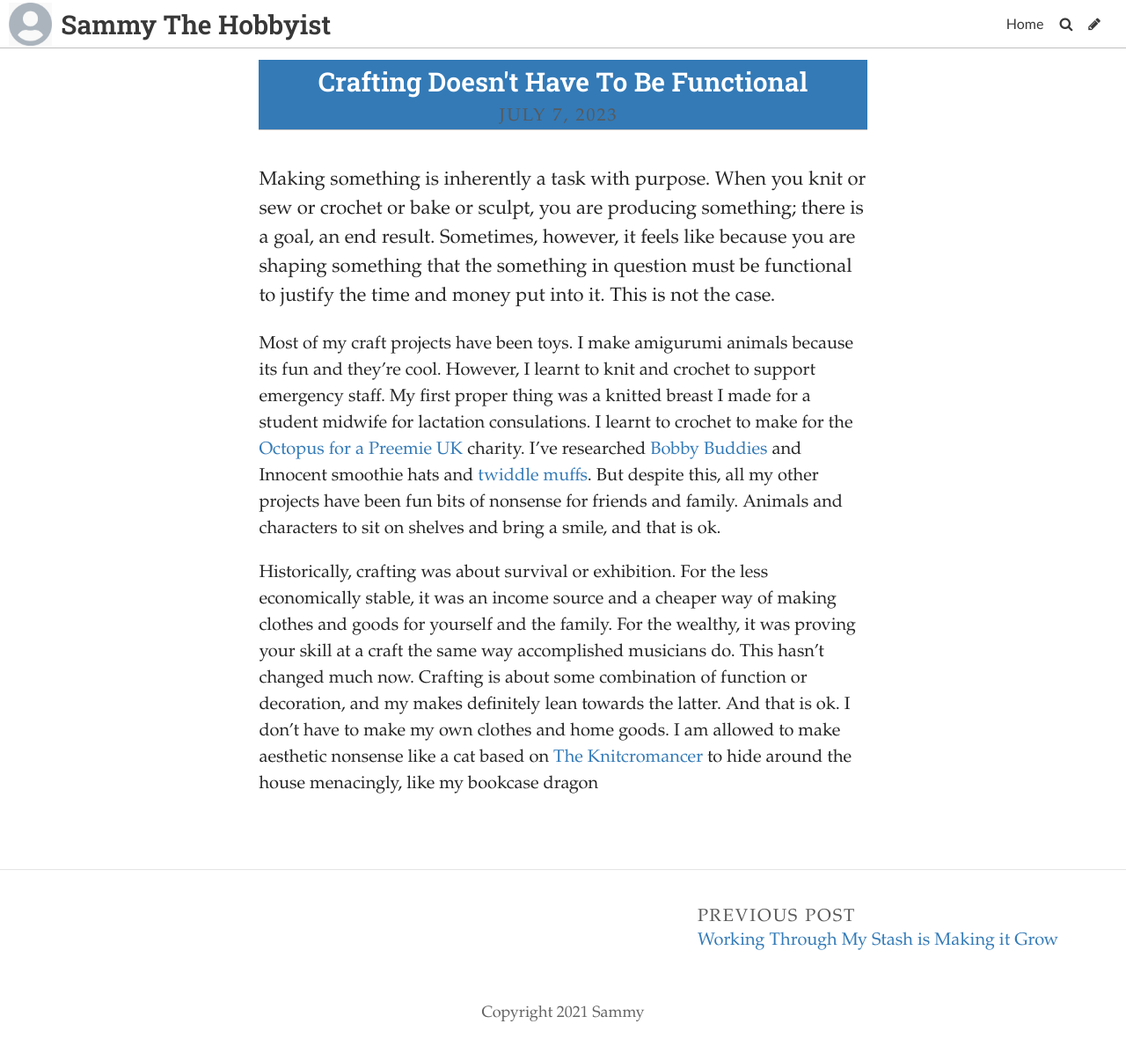
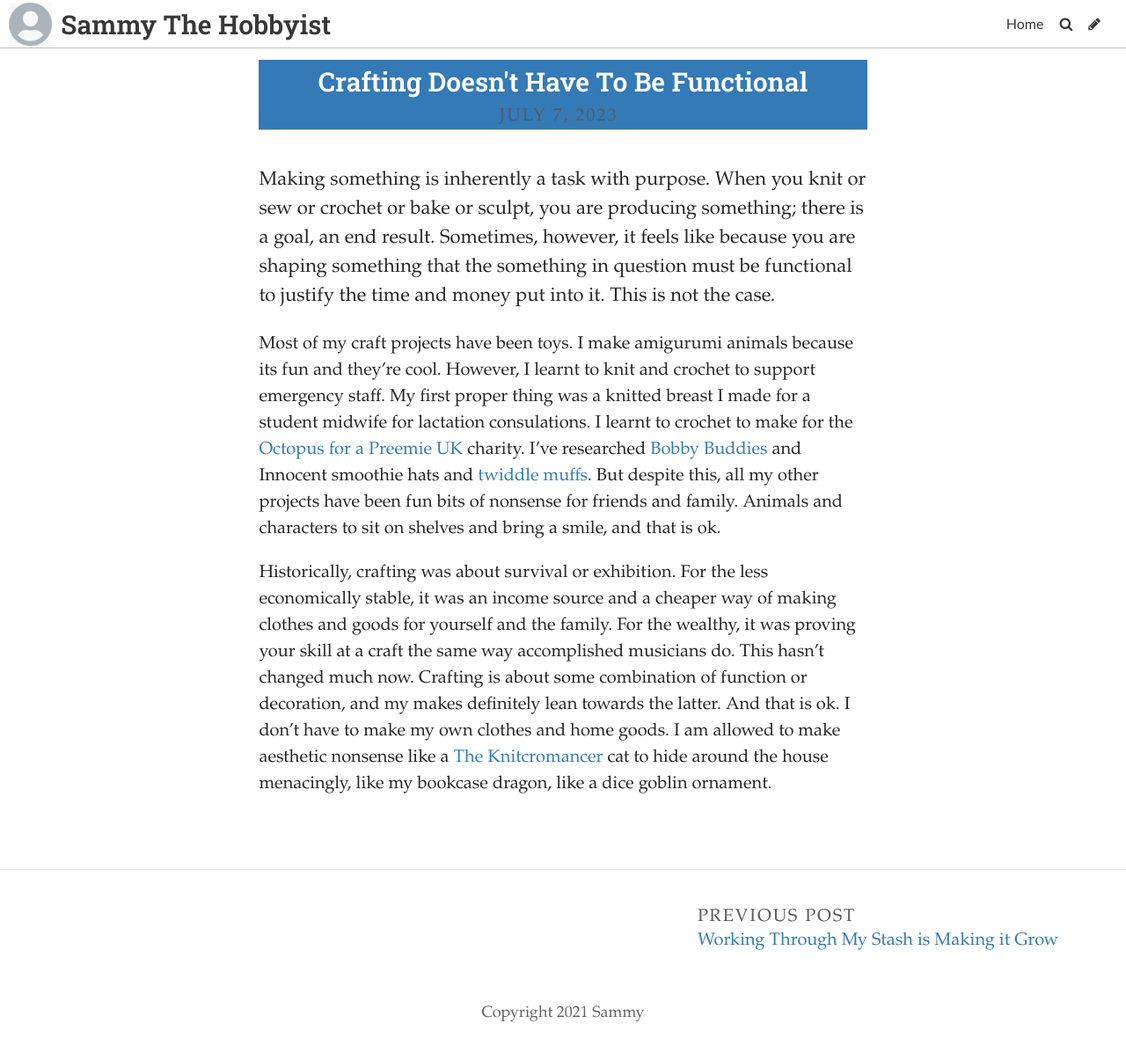
Before and after one commit to SammySpinsAYarn/Blog, a Jekyll site: the page built from _posts/2023-07-06-crafting-doesnt-have-to-be-functional.md, in a window 1280 px wide. Shown: the whole page at 88% size. Built offline with Jekyll 4.4.1, drawn with Linux system fonts in a browser that asks for light colours; some web fonts are replaced.

Commit message:
Update Post “2023-07-06-crafting-doesnt-have-to-be-functional”

```diff
--- a/_posts/2023-07-06-crafting-doesnt-have-to-be-functional.md
+++ b/_posts/2023-07-06-crafting-doesnt-have-to-be-functional.md
@@ -9,4 +9,4 @@ M﻿aking something is inherently a task with purpose. When you knit or sew or c
 
 M﻿ost of my craft projects have been toys. I make amigurumi animals because its fun and they're cool. However, I learnt to knit and crochet to support emergency staff. My first proper thing was a knitted breast I made for a student midwife for lactation consulations. I learnt to crochet to make for the [Octopus for a Preemie UK](https://octopusforapreemie.co.uk/) charity. I've researched [Bobby Buddies](https://www.hampshire.police.uk/news/hampshire/news/news/2019/september/bobby-buddies-officers-give-teddy-bears-to-children-living-with-domestic-abuse/#:~:text=...%20Knitted%20police%20officer%20teddy%20bears%20are%20being,exist%20when%20police%20attend%20after%20a%20domestic%20incident.) and Innocent smoothie hats and [twiddle muffs](https://www.ouh.nhs.uk/patient-guide/documents/twiddle-muffs.pdf). But despite this, all my other projects have been fun bits of nonsense for friends and family. Animals and characters to sit on shelves and bring a smile, and that is ok.
 
-H﻿istorically, crafting was about survival or exhibition. For the less economically stable, it was an income source and a cheaper way of making clothes and goods for yourself and the family. For the wealthy, it was proving your skill at a craft the same way accomplished musicians do. This hasn't changed much now. Crafting is about some combination of function or decoration, and my makes definitely lean towards the latter. And that is ok. I don't have to make my own clothes and home goods. I am allowed to make aesthetic nonsense like a cat based on [The Knitcromancer](https://www.youtube.com/watch?v=WtfGTsSnMNg&cbrd=1) to hide around the house menacingly, like my bookcase dragon
+H﻿istorically, crafting was about survival or exhibition. For the less economically stable, it was an income source and a cheaper way of making clothes and goods for yourself and the family. For the wealthy, it was proving your skill at a craft the same way accomplished musicians do. This hasn't changed much now. Crafting is about some combination of function or decoration, and my makes definitely lean towards the latter. And that is ok. I don't have to make my own clothes and home goods. I am allowed to make aesthetic nonsense like a [The Knitcromancer](https://www.youtube.com/watch?v=WtfGTsSnMNg&cbrd=1) cat to hide around the house menacingly, like my bookcase dragon, like a dice goblin ornament.
```
